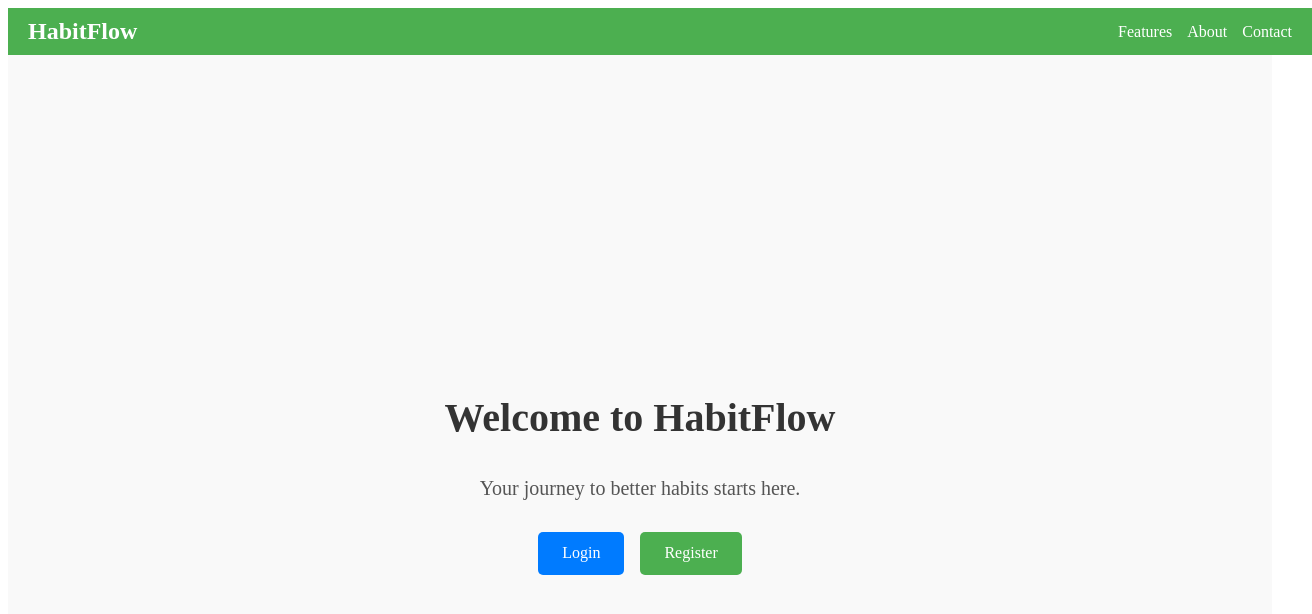
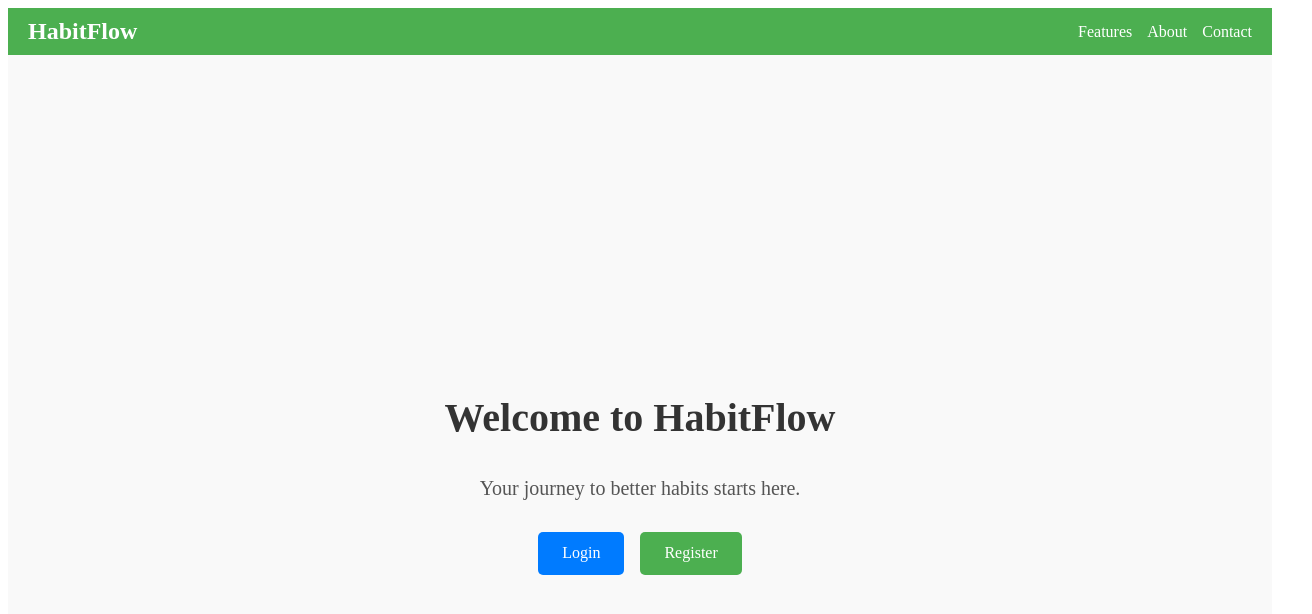
Before and after one commit to kblaszki/habit-flow, a React (Vite) app in the folder client/: page / in a window 1280 px wide. Shown: the top 614 px of the page, 1312 px wide, since content can reach past the window. Built offline with nearby package versions, Linux system fonts and the light colour scheme.

Commit message:
Fix navbar.

```diff
--- a/client/src/components/Navbar.jsx
+++ b/client/src/components/Navbar.jsx
@@ -3,19 +3,20 @@ import styled from 'styled-components';
 const Nav = styled.nav`
   width: 100%;
   background-color: #4CAF50;
-  padding: 10px 20px;
   display: flex;
   justify-content: space-between;
   align-items: center;
 `;
 
 const Logo = styled.div`
+  padding: 10px 20px;
   font-size: 1.5em;
   color: white;
   font-weight: bold;
 `;
 
 const NavLinks = styled.div`
+  padding: 10px 20px;
   display: flex;
   gap: 15px;
 `;
```
